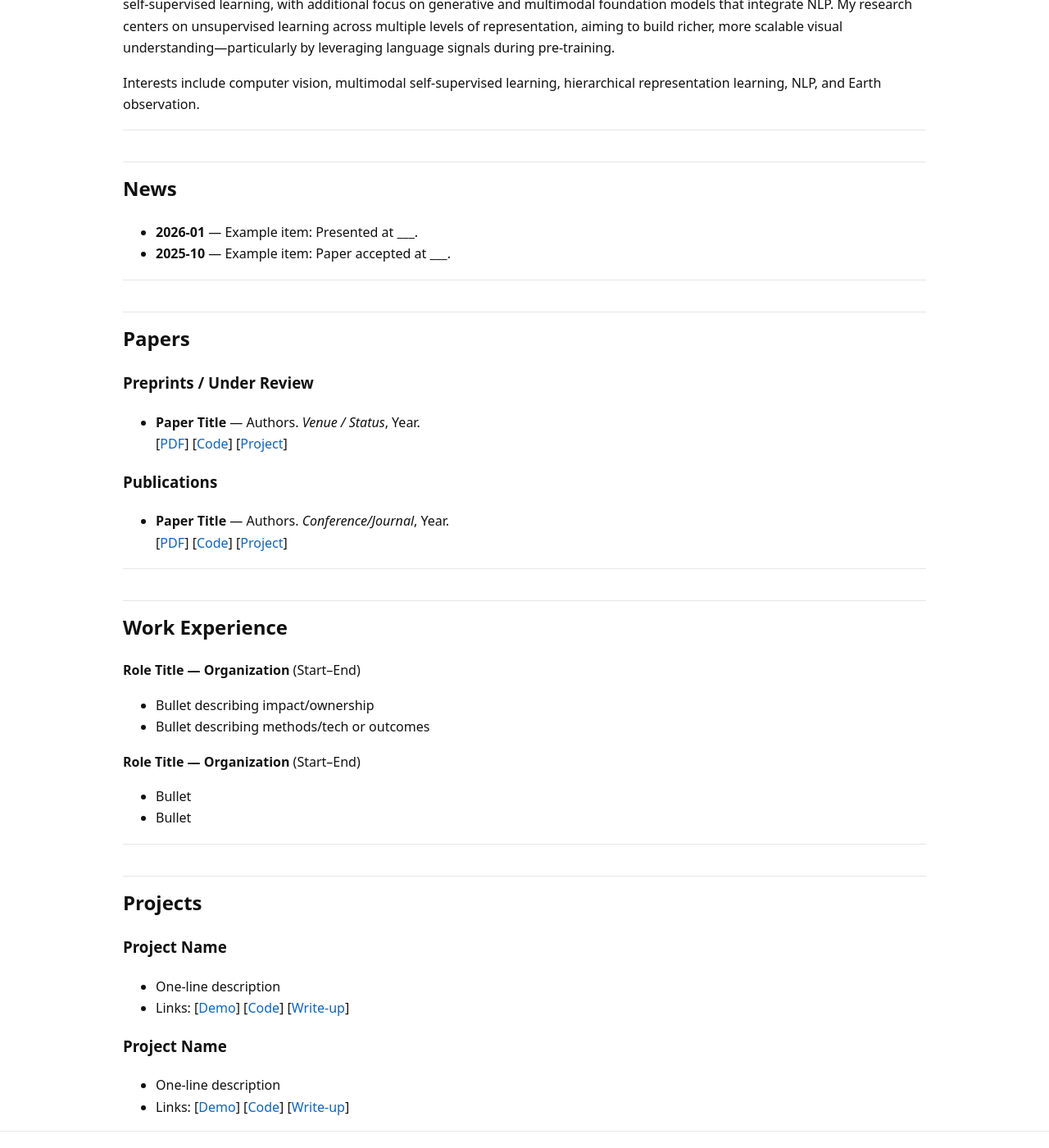
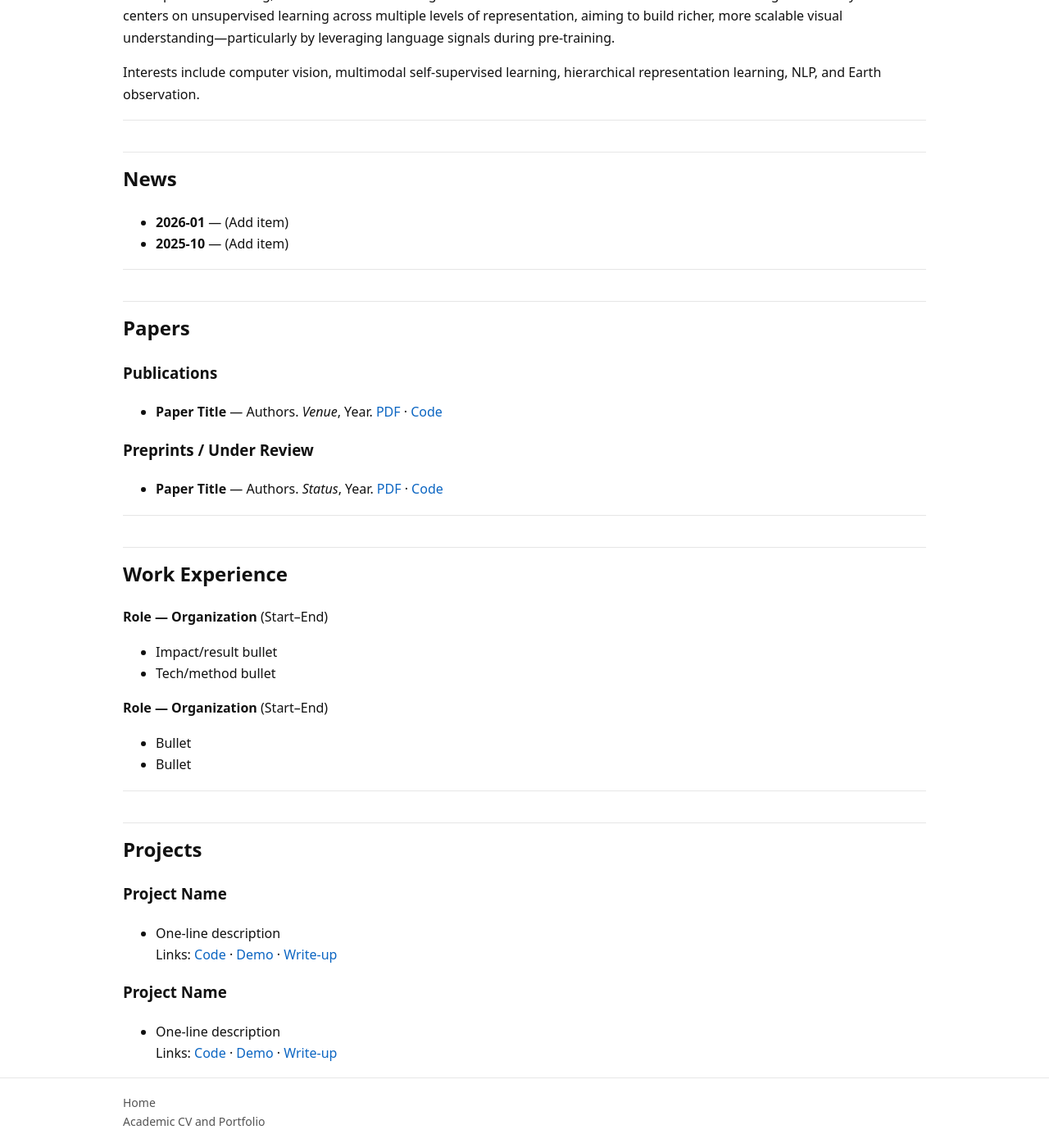
Before and after one commit to g-rotich/gilbertrotich, a Jekyll site: the page built from index.md, in a window 1280 px wide and 1400 px high, scrolled down 398 px. Shown: the whole window at 82% size. Built offline with Jekyll 4.4.1, drawn with Linux system fonts in a browser that asks for light colours.

Commit message:
Refactor index.md for improved layout and content
Updated the structure and content of the index page, including changes to the hero section, quick links, news, papers, work experience, and projects.

```diff
--- a/index.md
+++ b/index.md
@@ -6,23 +6,22 @@
 
 <div class="hero">
   <h1>Gilbert Rotich</h1>
-  <p class="hero-subtitle">
+  <p class="subtitle">
     PhD Candidate · Computer Vision & Foundation Models · Self-Supervised, Generative, Multimodal · Earth Observation
   </p>
-  <p class="hero-links">
-    <a href="mailto:grotich@usf.edu">grotich@usf.edu</a>
-    <span class="sep">·</span>
+  <p class="links">
+    <a href="mailto:grotich@usf.edu">grotich@usf.edu</a> ·
     <a href="https://scholar.google.com/">Google Scholar</a>
   </p>
+
+  <div class="quick-links">
+    <a href="#about">About</a>
+    <a href="#news">News</a>
+    <a href="#papers">Papers</a>
+    <a href="#experience">Work Experience</a>
+    <a href="#projects">Projects</a>
+  </div>
 </div>
-
-<nav class="quick-links" aria-label="Quick links">
-  <a href="#about">About</a>
-  <a href="#news">News</a>
-  <a href="#papers">Papers</a>
-  <a href="#work-experience">Work Experience</a>
-  <a href="#projects">Projects</a>
-</nav>
 
 ---
 
@@ -35,42 +34,37 @@
 ---
 
 ## News {#news}
-
-- **2026-01** — Example item: Presented at ___.
-- **2025-10** — Example item: Paper accepted at ___.
+- **2026-01** — (Add item)
+- **2025-10** — (Add item)
 
 ---
 
 ## Papers {#papers}
 
+### Publications
+- **Paper Title** — Authors. *Venue*, Year. [PDF](#) · [Code](#)
+
 ### Preprints / Under Review
-- **Paper Title** — Authors. *Venue / Status*, Year.
-  [[PDF](#)] [[Code](#)] [[Project](#)]
-
-### Publications
-- **Paper Title** — Authors. *Conference/Journal*, Year.
-  [[PDF](#)] [[Code](#)] [[Project](#)]
+- **Paper Title** — Authors. *Status*, Year. [PDF](#) · [Code](#)
 
 ---
 
-## Work Experience {#work-experience}
+## Work Experience {#experience}
+**Role — Organization** (Start–End)
+- Impact/result bullet
+- Tech/method bullet
 
-**Role Title — Organization** (Start–End)
-- Bullet describing impact/ownership
-- Bullet describing methods/tech or outcomes
-
-**Role Title — Organization** (Start–End)
+**Role — Organization** (Start–End)
 - Bullet
 - Bullet
 
 ---
 
 ## Projects {#projects}
+### Project Name
+- One-line description
+  Links: [Code](#) · [Demo](#) · [Write-up](#)
 
 ### Project Name
 - One-line description
-- Links: [[Demo](#)] [[Code](#)] [[Write-up](#)]
-
-### Project Name
-- One-line description
-- Links: [[Demo](#)] [[Code](#)] [[Write-up](#)]
+  Links: [Code](#) · [Demo](#) · [Write-up](#)
```
